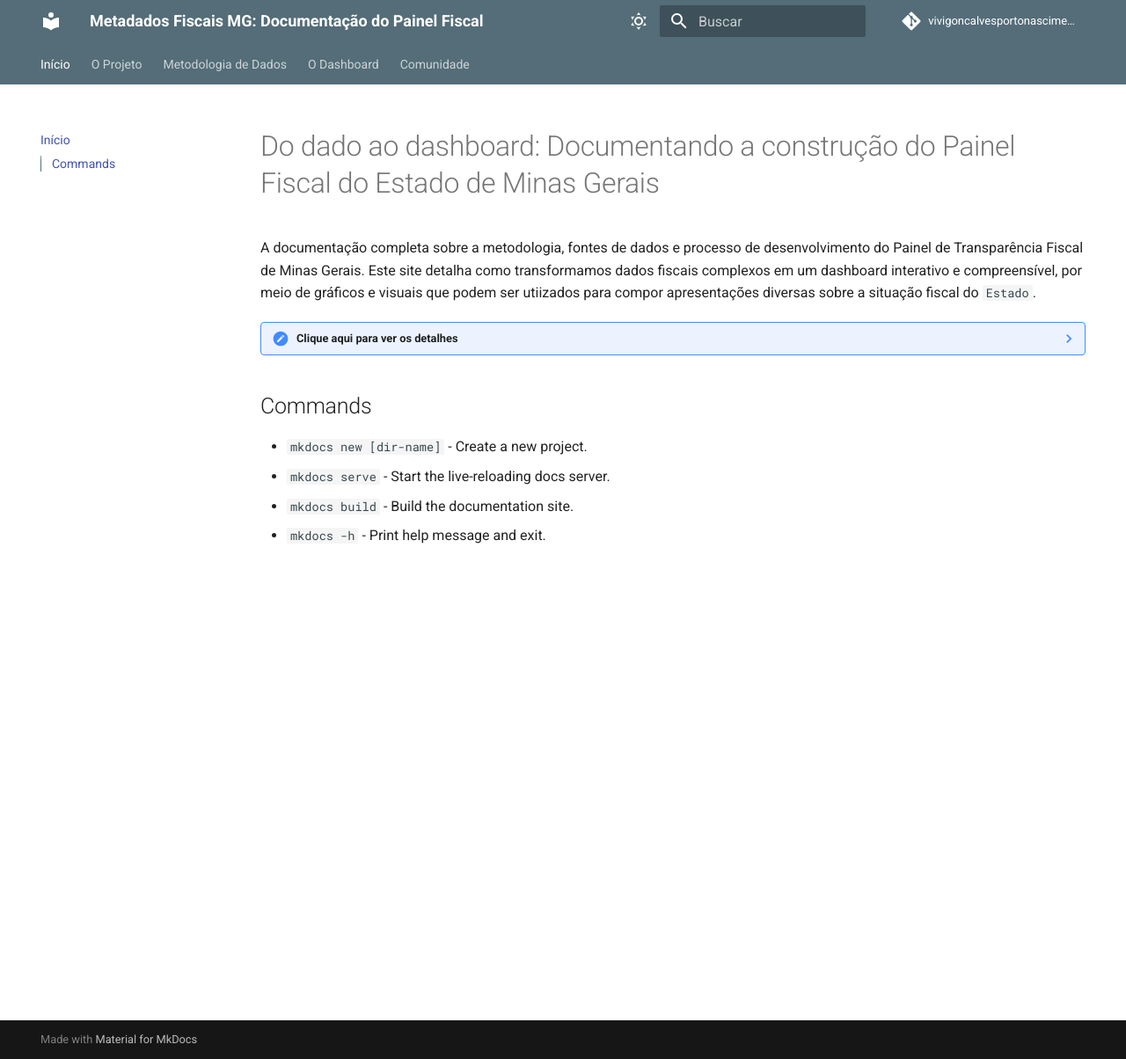
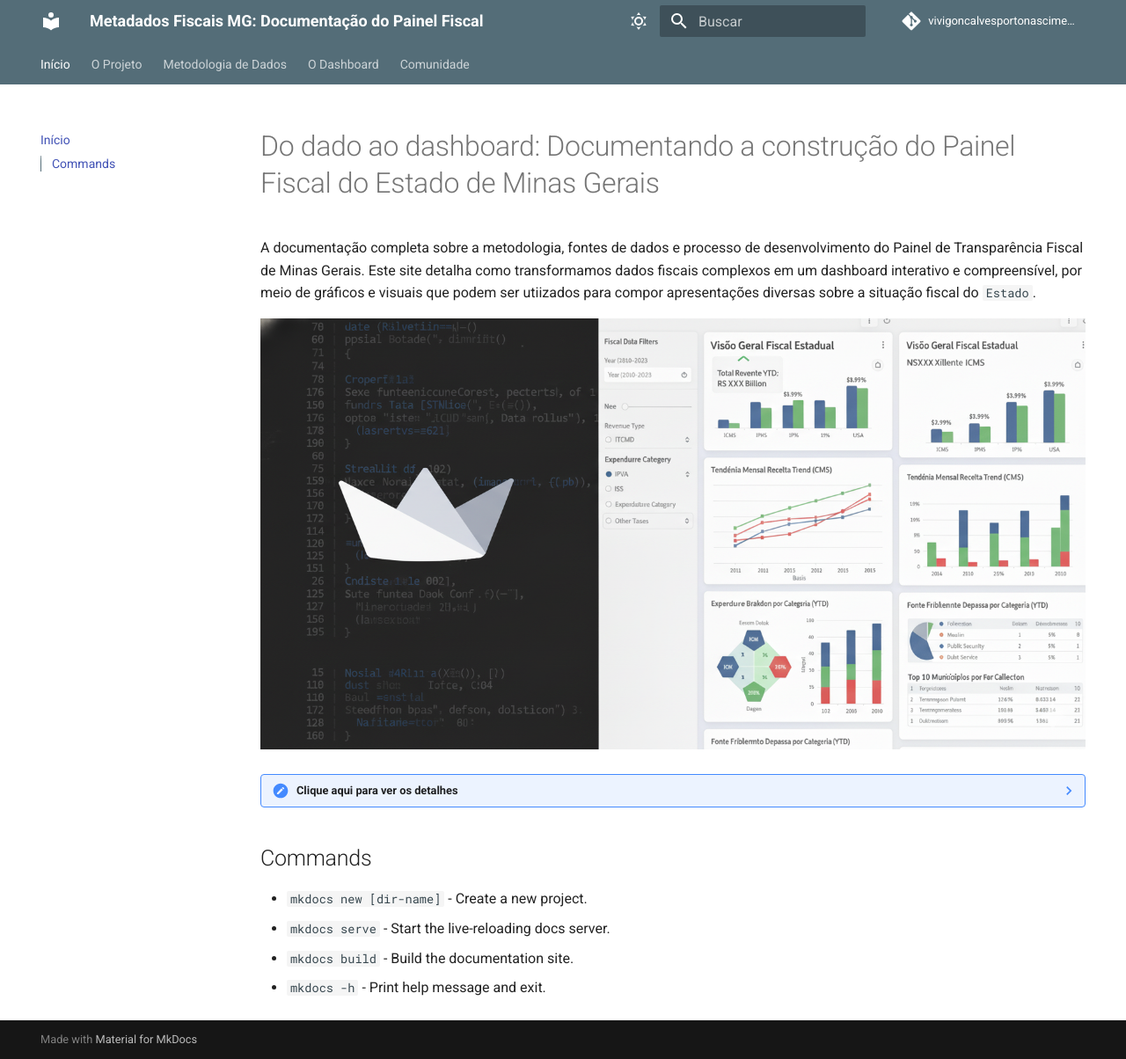
Before and after one commit to vivigoncalvesportonascimento/site-painel-situacao-fiscal, an MkDocs documentation site: the page built from docs/index.md, in a window 1280 px wide and 1204 px high. Shown: the whole window at 88% size. Built offline with MkDocs 1.6.1 and Material for MkDocs 9.7.7, drawn with Linux system fonts in a browser that asks for light colours; comment, search, counter and statistics services are not loaded.

Commit message:
Inclui imagem no arquivo index.md

```diff
--- a/docs/index.md
+++ b/docs/index.md
@@ -3,6 +3,7 @@
 A documentação completa sobre a metodologia, fontes de dados e processo de desenvolvimento do Painel de Transparência Fiscal de Minas Gerais.
 Este site detalha como transformamos dados fiscais complexos em um dashboard interativo e compreensível, por meio de gráficos e visuais que podem ser utiizados para compor apresentações diversas sobre a situação fiscal do `Estado`.
 
+![Banner Painel Fiscal](assets/painel-fiscal-banner.png)
 
 ??? note "Clique aqui para ver os detalhes"
     Este é o conteúdo que estará inicialmente escondido.
```
Also changed, not shown: docs/assets/painel-fiscal-banner.png (added), site_painel_situacao_fiscal/__init__.py (added).
